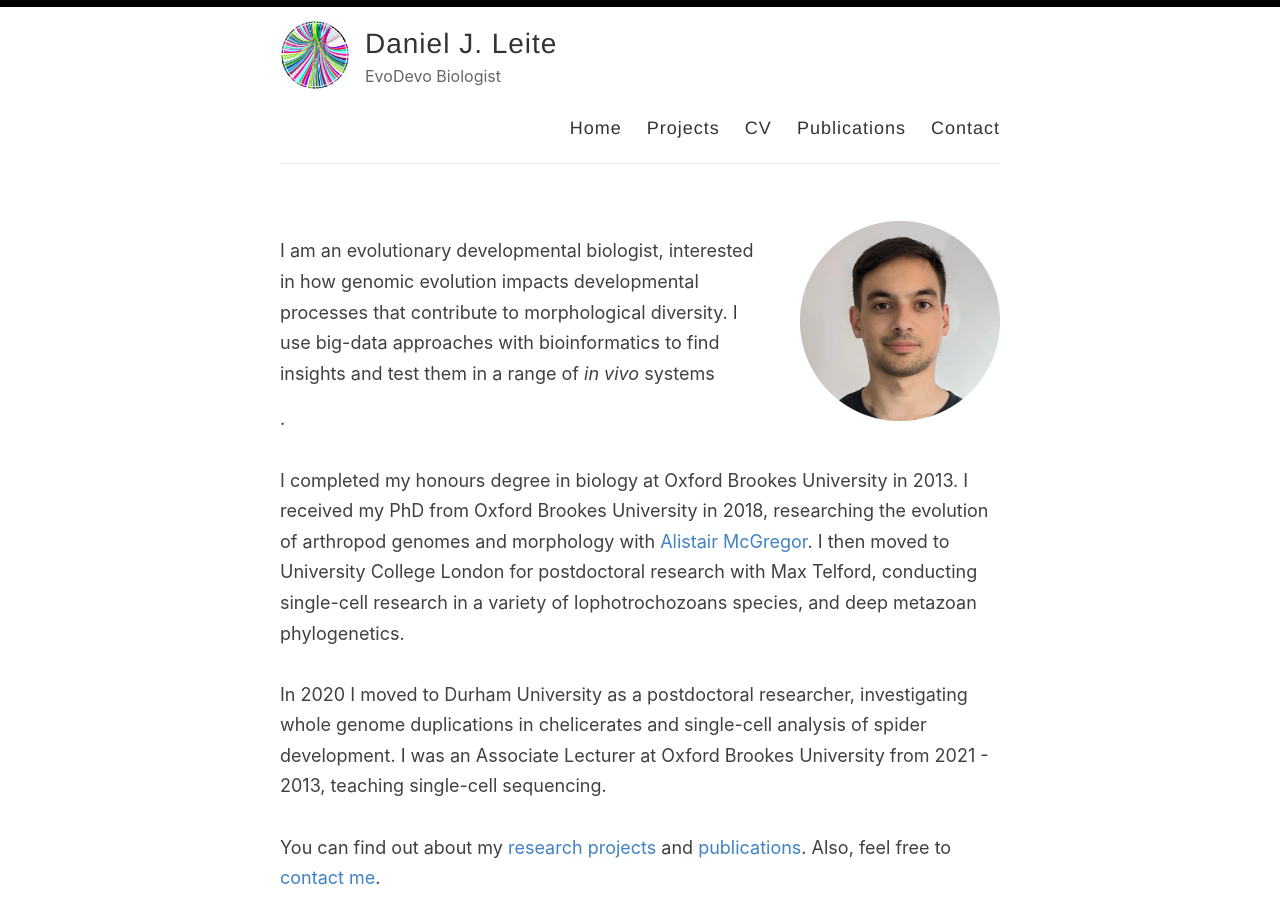
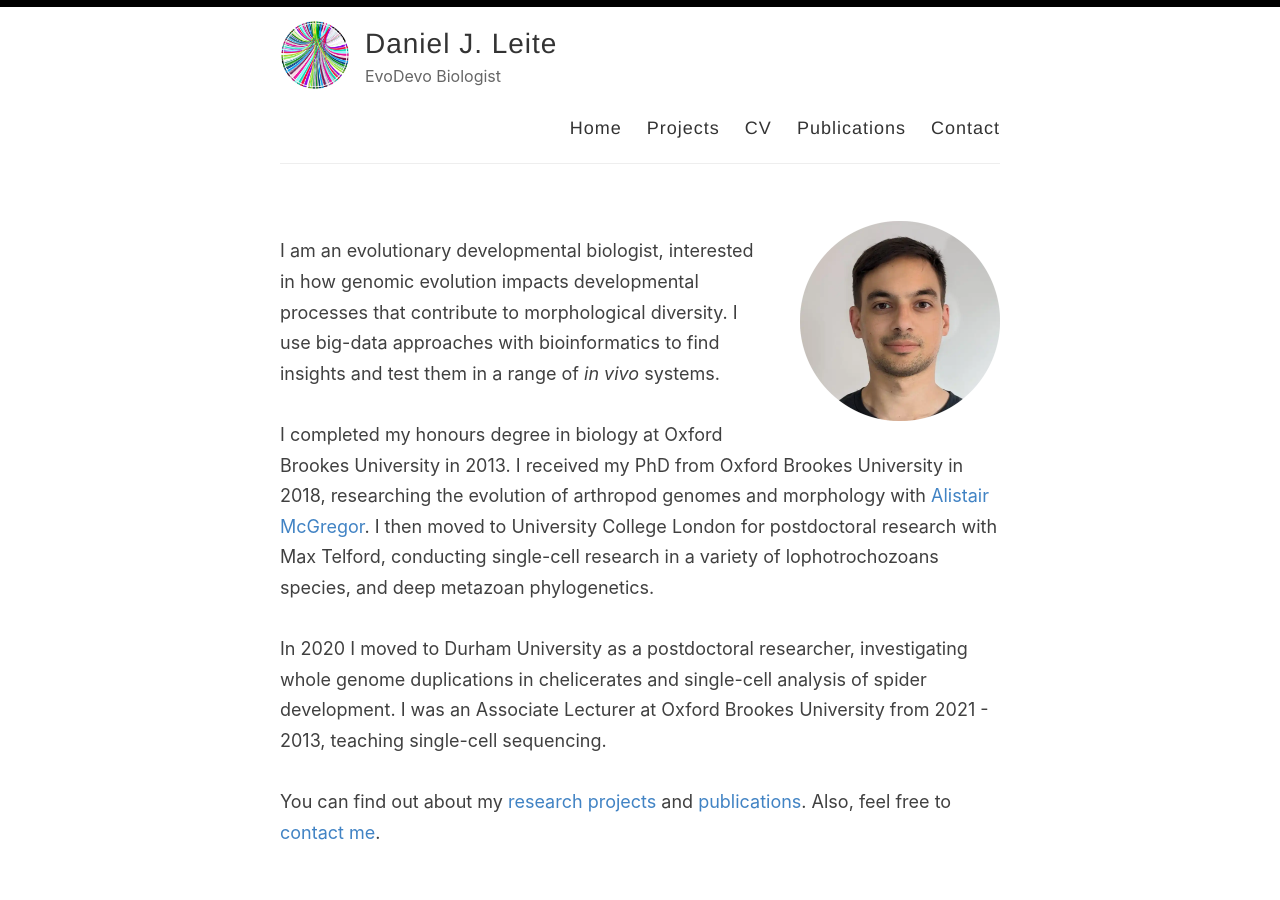
Before and after one commit to djleite/djleite.github.io, a Jekyll site: the page built from index.html, in a window 1280 px wide and 900 px high. Built offline with Jekyll 4.4.1, drawn with Linux system fonts in a browser that asks for light colours; the list of posts is cut into pages by our own code.

Commit message:
update cv and home

```diff
--- a/index.html
+++ b/index.html
@@ -13,7 +13,7 @@
     >
 
     <p style="text-align: left;">
-      I am an evolutionary developmental biologist, interested in how genomic evolution impacts developmental processes that contribute to morphological diversity. I use big-data approaches with bioinformatics to find insights and test them in a range of <i>in vivo</i> systems</p>.
+      I am an evolutionary developmental biologist, interested in how genomic evolution impacts developmental processes that contribute to morphological diversity. I use big-data approaches with bioinformatics to find insights and test them in a range of <i>in vivo</i> systems.
       <br><br>
       I completed my honours degree in biology at Oxford Brookes University in 2013. I received my PhD from Oxford Brookes University in 2018, researching the evolution of arthropod genomes and morphology with <a href="https://mcgregor-evo-devo-lab.net/" target="_blank" rel="noopener noreferrer">Alistair McGregor</a>. I then moved to University College London for postdoctoral research with Max Telford, conducting single-cell research in a variety of lophotrochozoans species, and deep metazoan phylogenetics.
       <br><br>
```
